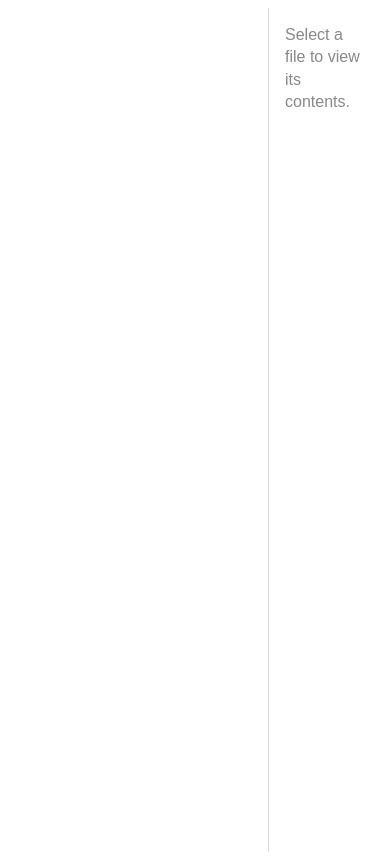
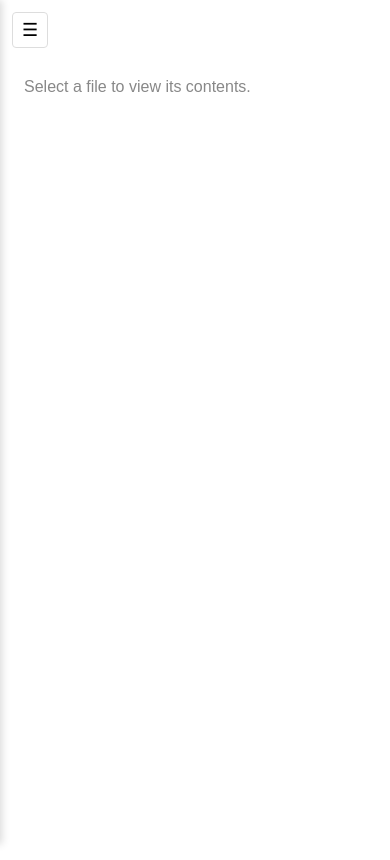
Before and after one commit to eaglstun/mote.ericeaglstun.com, a React (Vite) app: page / in a window 390 px wide. Built offline with nearby package versions, Linux system fonts and the light colour scheme; a web font is replaced by a local one.

Commit message:
sidebar on mobile

```diff
--- a/src/App.css
+++ b/src/App.css
@@ -35,6 +35,10 @@ h6 {
   height: 100vh;
 }
 
+.app__sidebar-toggle {
+  display: none;
+}
+
 .app__sidebar {
   width: 260px;
   border-right: 1px solid #ddd;
@@ -45,6 +49,47 @@ h6 {
 .app__content {
   flex: 1;
   overflow-y: auto;
+}
+
+@media (max-width: 768px) {
+  .app__sidebar-toggle {
+    display: flex;
+    position: fixed;
+    top: 12px;
+    left: 12px;
+    z-index: 20;
+    background: #fff;
+    border: 1px solid #ddd;
+    border-radius: 4px;
+    width: 36px;
+    height: 36px;
+    font-size: 18px;
+    cursor: pointer;
+    align-items: center;
+    justify-content: center;
+    line-height: 1;
+  }
+
+  .app__sidebar {
+    position: fixed;
+    top: 0;
+    left: 0;
+    bottom: 0;
+    width: 280px;
+    background: #fff;
+    z-index: 10;
+    box-shadow: 2px 0 8px rgba(0, 0, 0, 0.15);
+    padding-top: 52px;
+    transform: translateX(-100%);
+  }
+
+  .app__sidebar--open {
+    transform: translateX(0);
+  }
+
+  .app__content {
+    padding-top: 52px;
+  }
 }
 
 /* FileTree */
--- a/src/App.jsx
+++ b/src/App.jsx
@@ -10,10 +10,12 @@ function filePathFromUrl() {
 
 function App() {
   const [selectedFile, setSelectedFile] = useState(filePathFromUrl);
+  const [sidebarOpen, setSidebarOpen] = useState(false);
 
   const selectFile = useCallback((filePath) => {
     setSelectedFile(filePath);
     window.history.pushState(null, '', '/' + filePath);
+    setSidebarOpen(false);
   }, []);
 
   useEffect(() => {
@@ -24,7 +26,14 @@ function App() {
 
   return (
     <div className="app">
-      <div className="app__sidebar">
+      <button
+        className="app__sidebar-toggle"
+        onClick={() => setSidebarOpen(!sidebarOpen)}
+        aria-label={sidebarOpen ? 'Close sidebar' : 'Open sidebar'}
+      >
+        {sidebarOpen ? '✕' : '☰'}
+      </button>
+      <div className={`app__sidebar${sidebarOpen ? ' app__sidebar--open' : ''}`}>
         <FileTree onSelect={selectFile} selectedFile={selectedFile} />
       </div>
       <div className="app__content">
```
